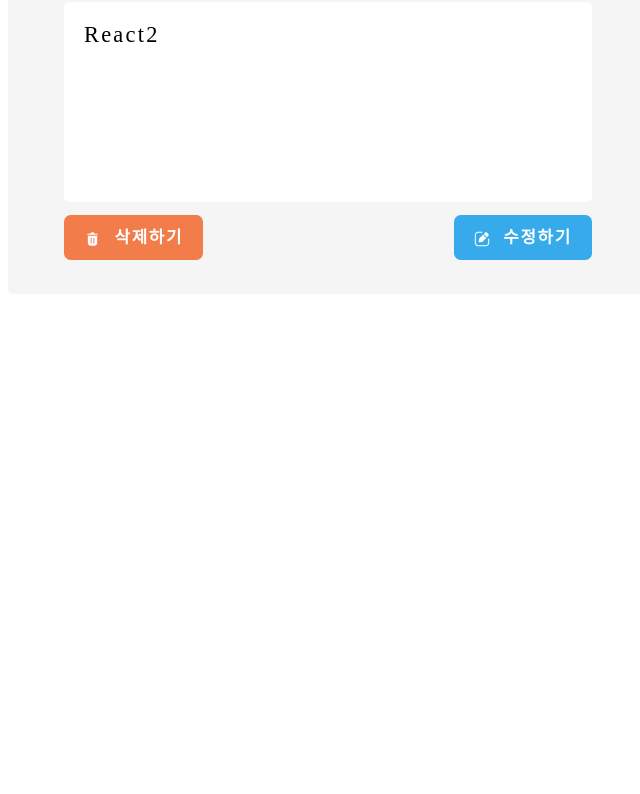
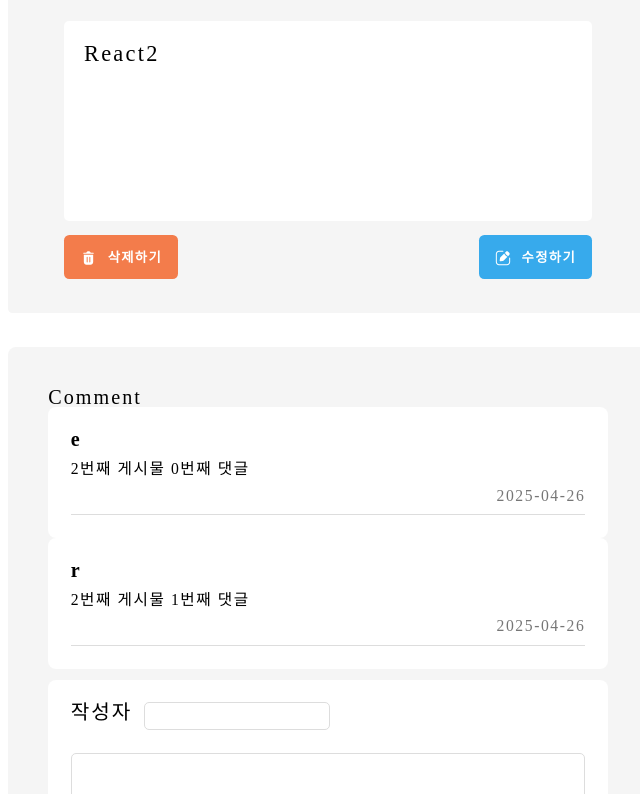
Before and after one commit to mae-hyeng/React2, a React (Vite) app in the folder blog/: page /detail/1 in a window 1280 px wide. Shown: the part 1048-1842 px from the top of the page, without its empty margins (312-952 px from the left). Before the commit the page ends 1342 px from the top, so only its background shows below. Built offline with nearby package versions, Linux system fonts and the light colour scheme; a web font is replaced by a local one.

Commit message:
- 댓글 기능 추가 - UI 보강 작업

```diff
--- a/blog/src/App.css
+++ b/blog/src/App.css
@@ -188,3 +188,11 @@ main > .max-width {
 }
 
 /* main end */
+
+/* conm_wrapper start */
+
+.conm_wrapper > div {
+  margin-bottom: 3em;
+}
+
+/* conm_wrapper end */
--- a/blog/src/App.jsx
+++ b/blog/src/App.jsx
@@ -6,40 +6,114 @@ import Home from "./pages/Home";
 import New from "./pages/New";
 import Detail from "./pages/Detail";
 
+const mokComData = {
+  0: [
+    {
+      id: 0,
+      author: "q",
+      comment: "1번째 게시물 0번째 댓글",
+      createdDate: new Date(),
+    },
+    {
+      id: 1,
+      author: "w",
+      comment: "1번째 게시물 1번째 댓글",
+      createdDate: new Date(),
+    },
+  ],
+  1: [
+    {
+      id: 0,
+      author: "e",
+      comment: "2번째 게시물 0번째 댓글",
+      createdDate: new Date(),
+    },
+    {
+      id: 1,
+      author: "r",
+      comment: "2번째 게시물 1번째 댓글",
+      createdDate: new Date(),
+    },
+  ],
+  2: [
+    {
+      id: 0,
+      author: "t",
+      comment: "3번째 게시물 0번째 댓글",
+      createdDate: new Date(),
+    },
+    {
+      id: 1,
+      author: "q",
+      comment: "3번째 게시물 1번째 댓글",
+      createdDate: new Date(),
+    },
+  ],
+  3: [
+    {
+      id: 0,
+      author: "w",
+      comment: "4번째 게시물 0번째 댓글",
+      createdDate: new Date(),
+    },
+    {
+      id: 1,
+      author: "r",
+      comment: "4번째 게시물 1번째 댓글",
+      createdDate: new Date(),
+    },
+  ],
+  4: [
+    {
+      id: 0,
+      author: "t",
+      comment: "5번째 게시물 0번째 댓글",
+      createdDate: new Date(),
+    },
+    {
+      id: 1,
+      author: "w",
+      comment: "5번째 게시물 1번째 댓글",
+      createdDate: new Date(),
+    },
+  ],
+};
+
 const mokData = [
   {
     id: 0,
     img: "../assets/post-img1.jpg",
-    contentTitle: "1번 타이틀",
-    createdDate: new Date(),
-    content: "React1",
+    contentTitle: "React란?",
+    createdDate: new Date("2025-04-26"),
+    content:
+      "React는 UI(사용자 인터페이스)를 구축하기 위한 JavaScript 라이브러리입니다",
   },
   {
     id: 1,
     img: "../assets/post-img2.jpg",
     contentTitle: "2번 타이틀",
-    createdDate: new Date(),
+    createdDate: new Date("2025-04-03"),
     content: "React2",
   },
   {
     id: 2,
     img: "../assets/post-img3.jpg",
     contentTitle: "3번 타이틀",
-    createdDate: new Date(),
+    createdDate: new Date("2024-12-31"),
     content: "React3",
   },
   {
     id: 3,
     img: "../assets/post-img4.jpg",
     contentTitle: "4번 타이틀",
-    createdDate: new Date(),
+    createdDate: new Date("2024-06-16"),
     content: "React4",
   },
   {
     id: 4,
     img: "../assets/post-img5.jpg",
     contentTitle: "5번 타이틀",
-    createdDate: new Date(),
+    createdDate: new Date("2023-06-16"),
     content: "React5",
   },
 ];
@@ -50,7 +124,9 @@ export const BlogStateDispatchContext = createContext();
 function App() {
   const blogId = useRef(5);
   const [data, setData] = useState(mokData);
+  const [comments, setComments] = useState(mokComData);
 
+  // 게시물 작성
   const onClickSave = (item) => {
     if (item.img === "") item.img = "../assets/post-img1.jpg";
     const editNew = {
@@ -61,9 +137,10 @@ function App() {
       content: item.content,
     };
 
-    setData([...data, editNew]);
+    setData([editNew, ...data]);
   };
 
+  // 게시물 업데이트
   const onClickUpdate = (targetId, newData) => {
     setData(
       data.map((item) =>
@@ -72,12 +149,13 @@ function App() {
     );
   };
 
+  // 게시물 삭제
   const onClickDelete = (targetId) => {
     setData(data.filter((item) => item.id !== targetId));
   };
 
   return (
-    <BlogStateContext.Provider value={data}>
+    <BlogStateContext.Provider value={{ data, comments, setComments }}>
       <BlogStateDispatchContext.Provider
         value={{ onClickSave, onClickUpdate, onClickDelete }}
       >
--- a/blog/src/components/Button.css
+++ b/blog/src/components/Button.css
@@ -1,6 +1,7 @@
 /* Button-start */
+
+/* button common start */
 button {
-  font-size: 1.5em;
   cursor: pointer;
   display: inline-flex;
   align-items: center;
@@ -22,23 +23,66 @@ button {
   vertical-align: middle;
 }
 
+button:focus {
+  outline: none;
+}
+
+.btn-flex {
+  display: flex;
+  justify-content: space-between;
+}
+
+.btn-flex-end {
+  display: flex;
+  justify-content: flex-end;
+}
+
+/* button common end */
+
+/* button write start */
 .btn-write {
-  border-radius: var(--border-radius);
   background: var(--main-color);
 }
+/* button write end */
 
-/* 저장 버튼 */
+/* Home button start */
+.button_home {
+  border: none;
+  color: var(--black-color);
+  background-color: white;
+  gap: 0;
+  padding: 0;
+  font-size: 1.2em;
+}
+/* Home button end */
+
+/* save button start */
 .btn-save {
   border: 1px solid rgba(var(--main-rgb), 0.5);
-  border-radius: var(--border-radius);
   background: var(--main-color);
 }
+/* save button end */
 
-/* 뒤로가기 */
+/* back button start */
 .btn-back {
   border: 1px solid rgba(var(--red-color), 0.5);
   background: var(--red-color);
 }
+/* back button end */
+
+/* modify button start */
+.btn-modify {
+  border: 1px solid rgba(var(--main-color), 0.5);
+  background: var(--main-color);
+}
+/* modify button end */
+
+/* delete button start */
+.btn-delete {
+  border: 1px solid rgba(var(--red-color), 0.5);
+  background: var(--red-color);
+}
+/* delete button end */
 
 /* .btn-like {
   width: 12rem;
@@ -76,32 +120,3 @@ button {
     no-repeat 50% 50% / 1.6rem;
 } */
 /* Button end */
-
-/* 수정 버튼 시작 */
-.btn-modify {
-  border-radius: var(--border-radius);
-  background: var(--main-color);
-}
-
-/* 수정 버튼 끝 */
-
-/* 삭제 버튼 시작 */
-.btn-delete {
-  border-radius: var(--border-radius);
-  background: var(--red-color);
-}
-/* 삭제 버튼 끝 */
-
-/*  */
-.btn-flex {
-  display: flex;
-  justify-content: space-between;
-}
-
-.btn-flex-start {
-  align-items: flex-start;
-}
-
-.btn-flex-end {
-  align-items: flex-end;
-}
--- /dev/null
+++ b/blog/src/components/Comments.css
@@ -0,0 +1,85 @@
+.Comments {
+  display: flex;
+  justify-content: center;
+}
+
+.Comments .Comments-wrapper {
+  width: 50%;
+  padding: 2em 2em;
+  display: flex;
+  flex-direction: column;
+  background-color: var(--gray-background);
+  border-radius: var(--border-radius);
+  font-size: 1.8rem;
+}
+
+.Comments-wrapper > div {
+  border-radius: var(--border-radius);
+}
+
+.Cm-info {
+  padding: 1rem 2rem;
+  background-color: var(--white-color);
+}
+
+.Cm-info > div {
+  margin: 1rem 0;
+  display: flex;
+  flex-direction: column;
+}
+
+.Author-section {
+  font-weight: bold;
+}
+
+.Comment-section {
+  font-size: 1.4rem;
+}
+
+.Date-section {
+  font-size: 1.4rem;
+  color: var(--gray-color);
+  align-items: end;
+}
+
+.BorderBt {
+  border-bottom: 1px solid var(--border-color);
+}
+
+.edit-comment-section {
+  display: flex;
+  flex-direction: column;
+  padding: 1rem 2rem;
+  background-color: var(--white-color);
+  margin-top: 1rem;
+}
+
+.edit-comment-section > div {
+  padding: 1rem 0;
+}
+
+.edit-comment-section input,
+textarea {
+  outline: none;
+  border-radius: 5px;
+  border: 1px solid var(--border-color);
+}
+
+.edit-comment-section .author-area {
+  display: flex;
+}
+
+.author-area > h3 {
+  padding-right: 1rem;
+}
+
+.edit-comment-section input {
+  padding: 5px 10px;
+}
+
+.edit-comment-section textarea {
+  padding: 20px;
+  width: 100%;
+  min-height: 11rem;
+  resize: none;
+}
--- /dev/null
+++ b/blog/src/components/Comments.jsx
@@ -0,0 +1,99 @@
+import { useContext, useRef, useState } from "react";
+import { getStringedDate } from "../util/getStringedDate";
+import Button from "./Button";
+import "./Comments.css";
+import { BlogStateContext } from "../App";
+
+const Comments = ({ id, blogDataComments }) => {
+  const { comments, setComments } = useContext(BlogStateContext);
+  const commentRef = useRef();
+  const authorRef = useRef();
+  const [newComment, setNewComment] = useState({
+    author: "",
+    comment: "",
+    createdDate: new Date(),
+  });
+
+  // 댓글 추가
+  const onClickUpdateComments = () => {
+    if (newComment.author === "") {
+      return authorRef.current.focus();
+    }
+    if (newComment.comment === "") {
+      return commentRef.current.focus();
+    }
+
+    const cpyComments = { ...comments };
+    cpyComments[id] = [
+      ...(cpyComments[id] || []),
+      {
+        id: new Date().getTime(),
+        author: newComment.author,
+        comment: newComment.comment,
+        createdDate: new Date(),
+      },
+    ];
+
+    setComments(cpyComments);
+
+    setNewComment({
+      author: "",
+      comment: "",
+    });
+  };
+
+  const onChangeInput = (e) => {
+    const { name, value } = e.target;
+    setNewComment((item) => ({
+      ...item,
+      [name]: value,
+    }));
+  };
+
+  return (
+    <div className="Comments">
+      <div className="Comments-wrapper">
+        <h3>Comment</h3>
+        {blogDataComments.map((comment) => (
+          <div key={comment.id} className="Cm-info">
+            <div className="Author-section">{comment.author}</div>
+            <div className="Comment-section">{comment.comment}</div>
+            <div className="Date-section">
+              {getStringedDate(comment.createdDate)}
+            </div>
+            <div className="BorderBt"></div>
+          </div>
+        ))}
+        <div className="edit-comment-section">
+          <div className="author-area">
+            <h3>작성자</h3>
+            <input
+              ref={authorRef}
+              name="author"
+              onChange={onChangeInput}
+              value={newComment.author}
+            />
+          </div>
+          <div className="text-area">
+            <textarea
+              ref={commentRef}
+              name="comment"
+              onChange={onChangeInput}
+              value={newComment.comment}
+            />
+          </div>
+          <div className="btn-flex-end">
+            <Button
+              onClick={onClickUpdateComments}
+              text={"댓글 작성"}
+              type={"btn-write"}
+              img={"./../src/assets/icon-save-white.svg"}
+            />
+          </div>
+        </div>
+      </div>
+    </div>
+  );
+};
+
+export default Comments;
--- a/blog/src/components/Contents.jsx
+++ b/blog/src/components/Contents.jsx
@@ -1,23 +1,16 @@
 import { useContext, useState } from "react";
 import Button from "./Button";
 import "./Contents.css";
-import { BlogStateContext, BlogStateDispatchContext } from "../App";
-import { useNavigate, useParams } from "react-router-dom";
+import { BlogStateDispatchContext } from "../App";
+import { useNavigate } from "react-router-dom";
 import { getStringedDate } from "../util/getStringedDate";
 
-const Contents = () => {
-  const params = useParams();
+const Contents = ({ blogData, id }) => {
   const nav = useNavigate();
-  const id = params.id;
   const { onClickUpdate, onClickDelete } = useContext(BlogStateDispatchContext);
   const [isEditMode, setIsEditMode] = useState(true);
-  const lists = useContext(BlogStateContext);
 
-  const data = lists.find((item) => {
-    return Number(item.id) === Number(id);
-  });
-
-  const [localData, setLocalData] = useState({ ...data });
+  const [localData, setLocalData] = useState({ ...blogData });
 
   const onClickModify = () => {
     setIsEditMode(!isEditMode);
@@ -53,7 +46,6 @@ const Contents = () => {
   };
 
   return (
-    <div>
     <div className="Contents">
       <div className="Edit">
         <div className="Edit_wrapper">
@@ -89,15 +81,12 @@ const Contents = () => {
             />
           </div>
           <div className="btn-flex">
-              <div className="btn-flex-start">
             <Button
               onClick={onClickDel}
               text={"삭제하기"}
               type={"btn-delete"}
               img={"../src/assets/icon-delete-white.svg"}
             />
-              </div>
-              <div className="btn-flex-end">
             <Button
               onClick={onClickModify}
               text={isEditMode ? "수정하기" : "수정완료"}
@@ -112,8 +101,6 @@ const Contents = () => {
         </div>
       </div>
     </div>
-      </div>
-    </div>
   );
 };
 
--- a/blog/src/components/Edit.css
+++ b/blog/src/components/Edit.css
@@ -6,7 +6,7 @@
 
 .Edit_wrapper h3 {
   padding: 1em 0;
-  font-size: 18px;
+  font-size: 1.8rem;
 }
 
 .Edit .Edit_wrapper {
--- a/blog/src/components/Post.jsx
+++ b/blog/src/components/Post.jsx
@@ -4,7 +4,7 @@ import PostPreview from "./PostPreview";
 import { BlogStateContext } from "../App";
 
 const Post = ({ search, searchOption }) => {
-  const data = useContext(BlogStateContext);
+  const { data } = useContext(BlogStateContext);
 
   const onChangeToSearch = () => {
     if (search === "") return data;
--- a/blog/src/components/Posts.css
+++ b/blog/src/components/Posts.css
@@ -17,7 +17,8 @@
 
 .Posts-search > select,
 .Posts-search > input {
-  padding: 0.5em 1em;
+  font-size: 1.8rem;
+  padding: 0.3em 1em;
   border-radius: var(--border-radius);
   border: 1px solid var(--border-color);
   outline: none;
--- a/blog/src/pages/Detail.jsx
+++ b/blog/src/pages/Detail.jsx
@@ -2,15 +2,29 @@ import { useParams } from "react-router-dom";
 import Header from "../components/Header";
 import Banner from "../components/Banner";
 import Contents from "../components/Contents";
+import Comments from "../components/Comments";
+import { useContext } from "react";
+import { BlogStateContext } from "../App";
 
 const Detail = () => {
   const params = useParams();
-  // console.log(params);
+  const id = params.id;
+  const { data, comments } = useContext(BlogStateContext);
+
+  const blogData = data.find((item) => {
+    return Number(item.id) === Number(id);
+  });
+
+  const blogDataComments = comments[blogData.id];
+
   return (
     <div>
       <Header />
       <Banner />
-      <Contents />
+      <div className="conm_wrapper">
+        <Contents id={id} blogData={blogData} />
+        <Comments id={id} blogDataComments={blogDataComments} />
+      </div>
     </div>
   );
 };
```
Also changed, not shown: blog/src/components/Header.css (+0 -12 lines). Lines whose indentation alone changed are shown as unchanged.
